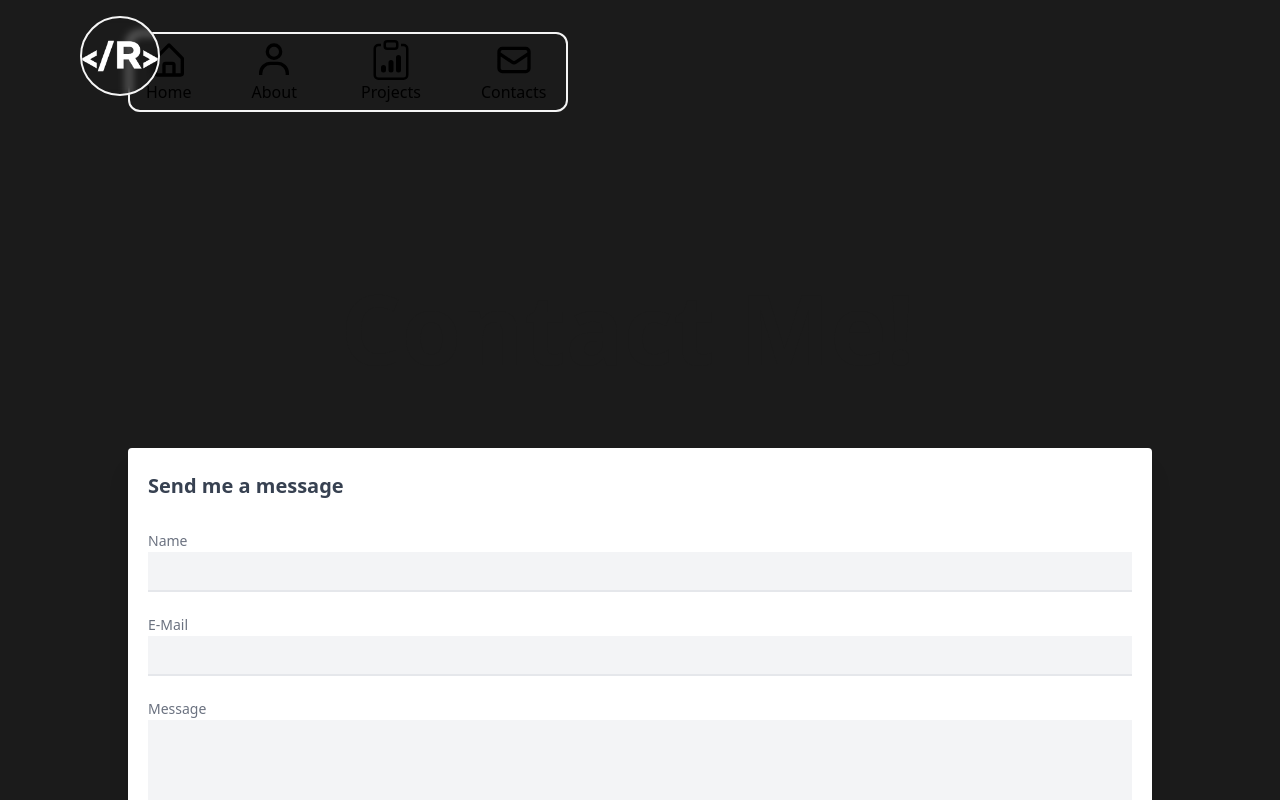
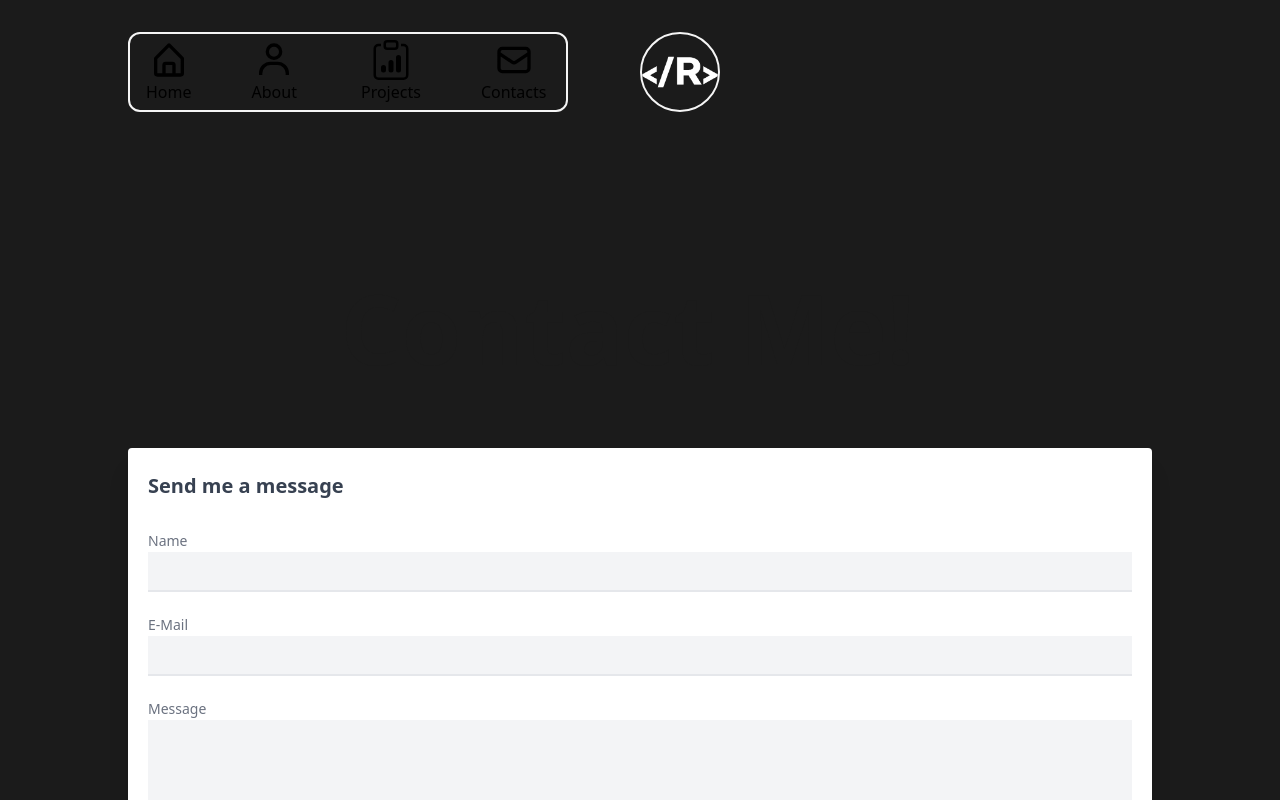
Before and after one commit to MonsieurR05/Portfolio, a Next.js app: page /contact in a window 1280 px wide. Shown: the top 800 px of the page. Built offline with nearby package versions, Linux system fonts and the light colour scheme.

Commit message:
Update Logo.js

```diff
--- a/src/components/Logo.js
+++ b/src/components/Logo.js
@@ -5,13 +5,12 @@ import myLogo from '../../public/images/Logo/RahulLogo2.png'
 
 const Logo = () => {
     return (
-        <Link href="/"
-        className='w-full'
-        ><Image src={myLogo} alt="Rahul" className="w-20 h-20 fixed top-4 left-20 rounded-full square border-2 border-light backdrop-blur-sm"  />
+        <Link href="/" className='w-full' >
+            <div style={{ position: "relative", height: "80px", width: "80px" }}>
+                <Image src={myLogo} alt="Rahul" className="w-20 h-20 absolute top-0 left-0 rounded-full square border-2 border-light  backdrop-blur-sm"  />
+            </div>
         </Link>
     )
 }
 
-
-
 export default Logo;
```
